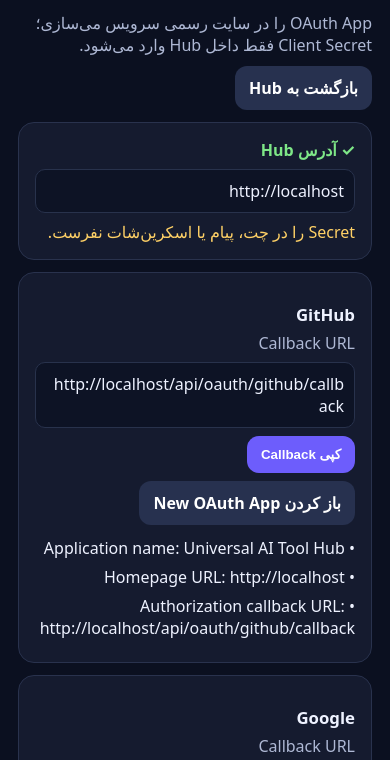
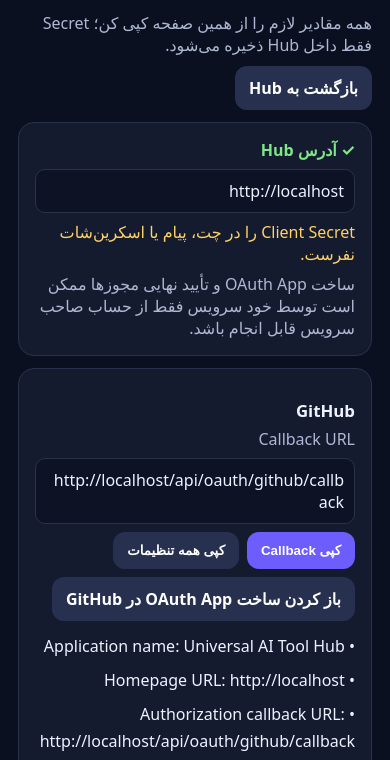
Before and after one commit to yasinyasin2338-max/ARIA, a website: page tts-pocket/provider-setup.html in a window 390 px wide. Shown: the part 64-824 px from the top of the page. Drawn offline with Linux system fonts and the light colour scheme.

Commit message:
ux: make provider OAuth setup instructions exact and mobile-friendly

```diff
--- a/tts-pocket/provider-setup.html
+++ b/tts-pocket/provider-setup.html
@@ -6,12 +6,12 @@
 <title>راهنمای اتصال سرویس‌ها — Universal AI Tool Hub</title>
 <style>
 :root{font-family:system-ui,-apple-system,BlinkMacSystemFont,"Segoe UI",sans-serif;color-scheme:dark}
-body{margin:0;background:#0b1020;color:#eef2ff}.wrap{max-width:860px;margin:auto;padding:18px}.top{display:flex;gap:10px;align-items:center;justify-content:space-between;flex-wrap:wrap}.card{background:#151b2f;border:1px solid #29324d;border-radius:16px;padding:16px;margin:12px 0}.row{display:flex;gap:8px;flex-wrap:wrap}button,a.btn{appearance:none;border:0;border-radius:12px;padding:11px 14px;background:#6d5dfc;color:white;text-decoration:none;font-weight:700;display:inline-block}button.secondary,a.secondary{background:#27314f}.cb{word-break:break-all;background:#0d1325;padding:10px;border-radius:10px;border:1px solid #28324c;margin:8px 0}small,.muted{color:#aeb8d4}.ok{color:#7ee787}.warn{color:#ffd166}h1{font-size:1.35rem}h2{font-size:1.05rem;margin-bottom:6px}.step{margin:7px 0}.footer{margin-top:22px;color:#98a4c6;font-size:.9rem}
+body{margin:0;background:#0b1020;color:#eef2ff}.wrap{max-width:860px;margin:auto;padding:18px}.top{display:flex;gap:10px;align-items:center;justify-content:space-between;flex-wrap:wrap}.card{background:#151b2f;border:1px solid #29324d;border-radius:16px;padding:16px;margin:12px 0}.row{display:flex;gap:8px;flex-wrap:wrap}button,a.btn{appearance:none;border:0;border-radius:12px;padding:11px 14px;background:#6d5dfc;color:white;text-decoration:none;font-weight:700;display:inline-block}button.secondary,a.secondary{background:#27314f}.cb{word-break:break-all;background:#0d1325;padding:10px;border-radius:10px;border:1px solid #28324c;margin:8px 0}small,.muted{color:#aeb8d4}.ok{color:#7ee787}.warn{color:#ffd166}h1{font-size:1.35rem}h2{font-size:1.05rem;margin-bottom:6px}.step{margin:7px 0;line-height:1.7}.footer{margin-top:22px;color:#98a4c6;font-size:.9rem}
 </style>
 </head>
 <body><main class="wrap">
-<div class="top"><div><h1>راهنمای اتصال سرویس‌ها</h1><div class="muted">OAuth App را در سایت رسمی سرویس می‌سازی؛ Client Secret فقط داخل Hub وارد می‌شود.</div></div><a class="btn secondary" href="/">بازگشت به Hub</a></div>
-<div class="card"><b class="ok">✓ آدرس Hub</b><div id="base" class="cb"></div><div class="warn">Secret را در چت، پیام یا اسکرین‌شات نفرست.</div></div>
+<div class="top"><div><h1>راهنمای اتصال سرویس‌ها</h1><div class="muted">همه مقادیر لازم را از همین صفحه کپی کن؛ Secret فقط داخل Hub ذخیره می‌شود.</div></div><a class="btn secondary" href="/">بازگشت به Hub</a></div>
+<div class="card"><b class="ok">✓ آدرس Hub</b><div id="base" class="cb"></div><div class="warn">Client Secret را در چت، پیام یا اسکرین‌شات نفرست.</div><div class="muted" style="margin-top:8px">ساخت OAuth App و تأیید نهایی مجوزها ممکن است توسط خود سرویس فقط از حساب صاحب سرویس قابل انجام باشد.</div></div>
 <div id="cards"></div>
 <div class="card"><h2>بعد از ساخت OAuth App</h2><div class="step">۱) Client ID و Client Secret را کپی کن.</div><div class="step">۲) روی «وارد کردن در Hub» بزن.</div><div class="step">۳) سرویس را انتخاب کن و مقادیر را همان‌جا ذخیره کن.</div><div class="step">۴) برگرد به Hub → «اتصال‌ها» → «اتصال».</div><div class="row"><a class="btn" href="/static/oauth-app-manager.html">وارد کردن در Hub</a><a class="btn secondary" href="/static/token-helper.html">مدیریت Token</a></div></div>
 <div class="footer">Universal AI Tool Hub v0.7.1 — Secure Compact Runtime</div>
@@ -20,21 +20,58 @@
 const origin=location.origin;
 document.getElementById('base').textContent=origin;
 const providers=[
- {k:'github',n:'GitHub',url:'https://github.com/settings/applications/new',label:'New OAuth App',fields:['Application name: Universal AI Tool Hub','Homepage URL: '+origin,'Authorization callback URL: '+origin+'/api/oauth/github/callback']},
- {k:'google',n:'Google',url:'https://console.cloud.google.com/apis/credentials',label:'Google Cloud Credentials',fields:['Application type: Web application','Authorized JavaScript origin: '+origin,'Authorized redirect URI: '+origin+'/api/oauth/google/callback']},
- {k:'microsoft',n:'Microsoft',url:'https://entra.microsoft.com/',label:'Microsoft Entra',fields:['Platform: Web','Redirect URI: '+origin+'/api/oauth/microsoft/callback']},
- {k:'slack',n:'Slack',url:'https://api.slack.com/apps',label:'Slack Apps',fields:['OAuth Redirect URL: '+origin+'/api/oauth/slack/callback']},
- {k:'notion',n:'Notion',url:'https://www.notion.so/profile/integrations',label:'Notion Integrations',fields:['Redirect URI: '+origin+'/api/oauth/notion/callback']},
- {k:'dropbox',n:'Dropbox',url:'https://www.dropbox.com/developers/apps',label:'Dropbox App Console',fields:['OAuth 2 Redirect URI: '+origin+'/api/oauth/dropbox/callback']},
- {k:'atlassian',n:'Atlassian',url:'https://developer.atlassian.com/console/myapps/',label:'Atlassian Developer Console',fields:['Callback URL: '+origin+'/api/oauth/atlassian/callback']}
+ {k:'github',n:'GitHub',url:'https://github.com/settings/applications/new',label:'ساخت OAuth App در GitHub',fields:[
+  'Application name: Universal AI Tool Hub',
+  'Homepage URL: '+origin,
+  'Authorization callback URL: '+origin+'/api/oauth/github/callback',
+  'Scopes used by Hub: read:user, user:email'
+ ]},
+ {k:'google',n:'Google',url:'https://console.cloud.google.com/apis/credentials',label:'Google Cloud Credentials',fields:[
+  'Application type: Web application',
+  'Authorized JavaScript origin: '+origin,
+  'Authorized redirect URI: '+origin+'/api/oauth/google/callback',
+  'Scopes: openid, email, profile, Gmail readonly, Drive metadata readonly, Calendar readonly'
+ ]},
+ {k:'microsoft',n:'Microsoft',url:'https://entra.microsoft.com/',label:'Microsoft Entra',fields:[
+  'App registration → Platform: Web',
+  'Redirect URI: '+origin+'/api/oauth/microsoft/callback',
+  'Delegated permissions: User.Read, Mail.Read, Files.Read, Calendars.Read, offline_access, openid, profile, email'
+ ]},
+ {k:'slack',n:'Slack',url:'https://api.slack.com/apps',label:'Slack Apps',fields:[
+  'Create an app for the workspace you want to connect',
+  'OAuth Redirect URL: '+origin+'/api/oauth/slack/callback',
+  'Bot/User scopes used by Hub: channels:read, users:read'
+ ]},
+ {k:'notion',n:'Notion',url:'https://app.notion.com/developers/connections',label:'Notion Developer Connections',fields:[
+  'Authentication method: OAuth',
+  'Redirect URI: '+origin+'/api/oauth/notion/callback',
+  'Recommended minimum capabilities for current Hub tools: Read content; No user information',
+  'During authorization, select only the pages/databases you want Hub to read'
+ ]},
+ {k:'dropbox',n:'Dropbox',url:'https://www.dropbox.com/developers/apps/create',label:'ساخت App در Dropbox',fields:[
+  'API: Scoped access',
+  'Access type: Full Dropbox (needed if Hub should browse arbitrary Dropbox paths)',
+  'App name: Universal AI Tool Hub',
+  'OAuth 2 Redirect URI: '+origin+'/api/oauth/dropbox/callback',
+  'Permissions: account_info.read, files.metadata.read, files.content.read, sharing.read',
+  'No write permission is required by the current Hub Dropbox tool'
+ ]},
+ {k:'atlassian',n:'Atlassian',url:'https://developer.atlassian.com/console/myapps/',label:'Atlassian Developer Console',fields:[
+  'OAuth 2.0 (3LO)',
+  'Callback URL: '+origin+'/api/oauth/atlassian/callback',
+  'Scopes used by Hub: read:jira-work, read:jira-user, read:space:confluence, offline_access'
+ ]}
 ];
 function esc(s){return s.replace(/[&<>"']/g,c=>({'&':'&amp;','<':'&lt;','>':'&gt;','"':'&quot;',"'":'&#039;'}[c]))}
 function copyText(t,b){navigator.clipboard.writeText(t).then(()=>{const old=b.textContent;b.textContent='کپی شد ✓';setTimeout(()=>b.textContent=old,1200)})}
 const root=document.getElementById('cards');
 for(const p of providers){
  const cb=origin+'/api/oauth/'+p.k+'/callback';
+ const all=[...p.fields].join('\n');
  const div=document.createElement('section'); div.className='card';
- div.innerHTML=`<h2>${esc(p.n)}</h2><div class="muted">Callback URL</div><div class="cb">${esc(cb)}</div><div class="row"><button class="copy">کپی Callback</button><a class="btn secondary" target="_blank" rel="noopener" href="${p.url}">باز کردن ${esc(p.label)}</a></div><div style="margin-top:12px">${p.fields.map(x=>`<div class="step">• ${esc(x)}</div>`).join('')}</div>`;
- div.querySelector('.copy').onclick=e=>copyText(cb,e.currentTarget); root.appendChild(div);
+ div.innerHTML=`<h2>${esc(p.n)}</h2><div class="muted">Callback URL</div><div class="cb">${esc(cb)}</div><div class="row"><button class="copy-cb">کپی Callback</button><button class="copy-all secondary">کپی همه تنظیمات</button><a class="btn secondary" target="_blank" rel="noopener" href="${p.url}">باز کردن ${esc(p.label)}</a></div><div style="margin-top:12px">${p.fields.map(x=>`<div class="step">• ${esc(x)}</div>`).join('')}</div>`;
+ div.querySelector('.copy-cb').onclick=e=>copyText(cb,e.currentTarget);
+ div.querySelector('.copy-all').onclick=e=>copyText(all,e.currentTarget);
+ root.appendChild(div);
 }
 </script></body></html>
```
